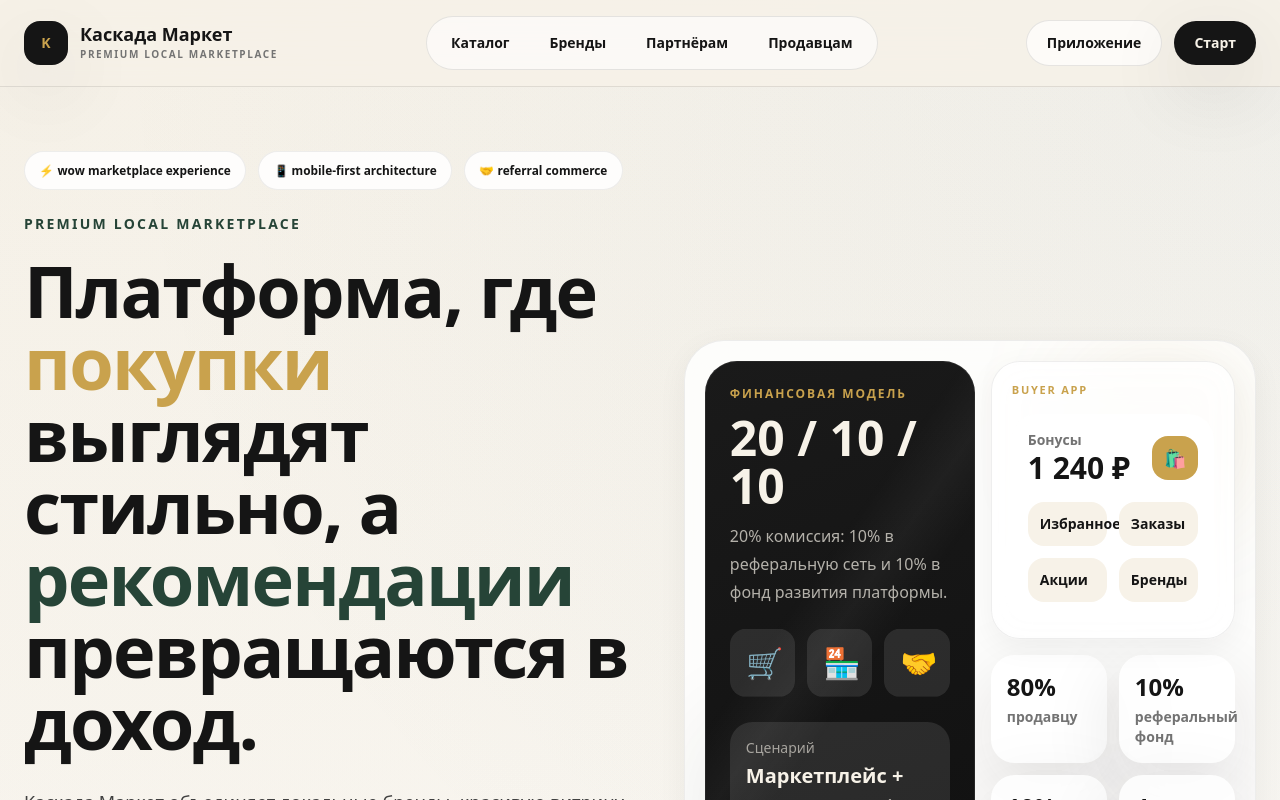
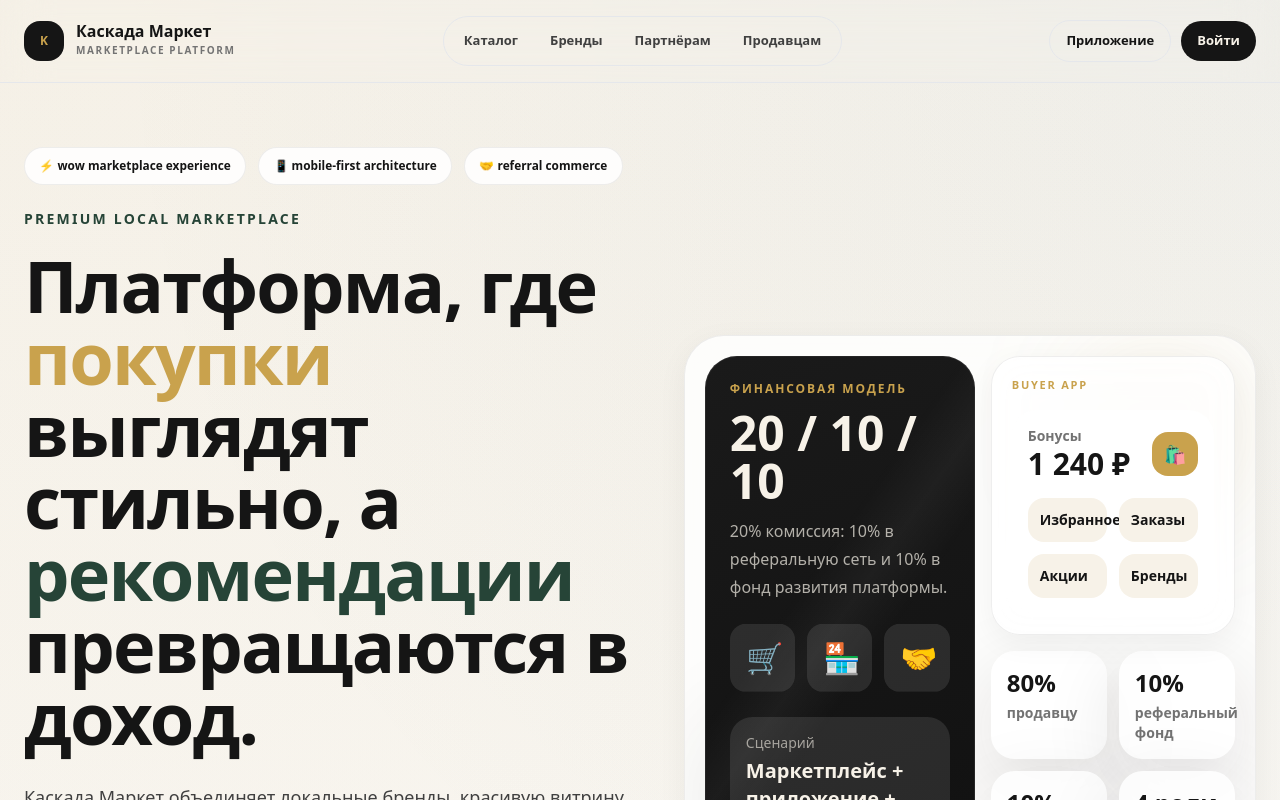
Before and after one commit to Iliavsevolodov/kaskada-, a Next.js app: page / in a window 1280 px wide. Shown: the top 800 px of the page. Built offline with nearby package versions, Linux system fonts and the light colour scheme.

Commit message:
Refine header with cleaner minimal navigation

```diff
--- a/src/components/SiteHeader.tsx
+++ b/src/components/SiteHeader.tsx
@@ -1,23 +1,23 @@
 export function SiteHeader() {
   return (
-    <header className="sticky top-0 z-50 border-b border-graphite/10 bg-cream/80 backdrop-blur-xl">
+    <header className="sticky top-0 z-50 border-b border-graphite/8 bg-cream/82 backdrop-blur-xl">
       <div className="mx-auto flex max-w-7xl items-center justify-between gap-4 px-6 py-4">
         <a className="flex items-center gap-3" href="/kaskada-/">
-          <span className="flex h-11 w-11 items-center justify-center rounded-2xl bg-graphite text-sm font-black text-gold shadow-soft">K</span>
+          <span className="flex h-10 w-10 items-center justify-center rounded-2xl bg-graphite text-xs font-black text-gold">K</span>
           <div>
-            <p className="text-lg font-black leading-none">Каскада Маркет</p>
-            <p className="section-label mt-1 text-[10px] font-bold text-neutral-500">premium local marketplace</p>
+            <p className="text-base font-black leading-none">Каскада Маркет</p>
+            <p className="section-label mt-1 text-[10px] font-bold text-neutral-500">marketplace platform</p>
           </div>
         </a>
-        <nav className="hidden items-center gap-2 rounded-full border border-graphite/10 bg-white/60 p-2 md:flex">
-          <a className="rounded-full px-4 py-2 text-sm font-bold transition hover:bg-white" href="/kaskada-/catalog/">Каталог</a>
-          <a className="rounded-full px-4 py-2 text-sm font-bold transition hover:bg-white" href="/kaskada-/brands/">Бренды</a>
-          <a className="rounded-full px-4 py-2 text-sm font-bold transition hover:bg-white" href="/kaskada-/partners/">Партнёрам</a>
-          <a className="rounded-full px-4 py-2 text-sm font-bold transition hover:bg-white" href="/kaskada-/sellers/">Продавцам</a>
+        <nav className="hidden items-center gap-1 rounded-full border border-graphite/8 bg-white/72 p-1.5 md:flex">
+          <a className="rounded-full px-3.5 py-2 text-[13px] font-semibold text-neutral-700 transition hover:bg-white hover:text-graphite" href="/kaskada-/catalog/">Каталог</a>
+          <a className="rounded-full px-3.5 py-2 text-[13px] font-semibold text-neutral-700 transition hover:bg-white hover:text-graphite" href="/kaskada-/brands/">Бренды</a>
+          <a className="rounded-full px-3.5 py-2 text-[13px] font-semibold text-neutral-700 transition hover:bg-white hover:text-graphite" href="/kaskada-/partners/">Партнёрам</a>
+          <a className="rounded-full px-3.5 py-2 text-[13px] font-semibold text-neutral-700 transition hover:bg-white hover:text-graphite" href="/kaskada-/sellers/">Продавцам</a>
         </nav>
-        <div className="flex items-center gap-3">
-          <a className="hidden rounded-full border border-graphite/10 bg-white/70 px-5 py-3 text-sm font-black md:inline-flex" href="/kaskada-/buyer-app/">Приложение</a>
-          <a className="rounded-full bg-graphite px-5 py-3 text-sm font-black text-cream shadow-soft" href="/kaskada-/seller-app/">Старт</a>
+        <div className="flex items-center gap-2.5">
+          <a className="hidden rounded-full border border-graphite/8 bg-white/76 px-4 py-2.5 text-[13px] font-semibold md:inline-flex" href="/kaskada-/buyer-app/">Приложение</a>
+          <a className="rounded-full bg-graphite px-4 py-2.5 text-[13px] font-semibold text-cream" href="/kaskada-/seller-app/">Войти</a>
         </div>
       </div>
     </header>
```
